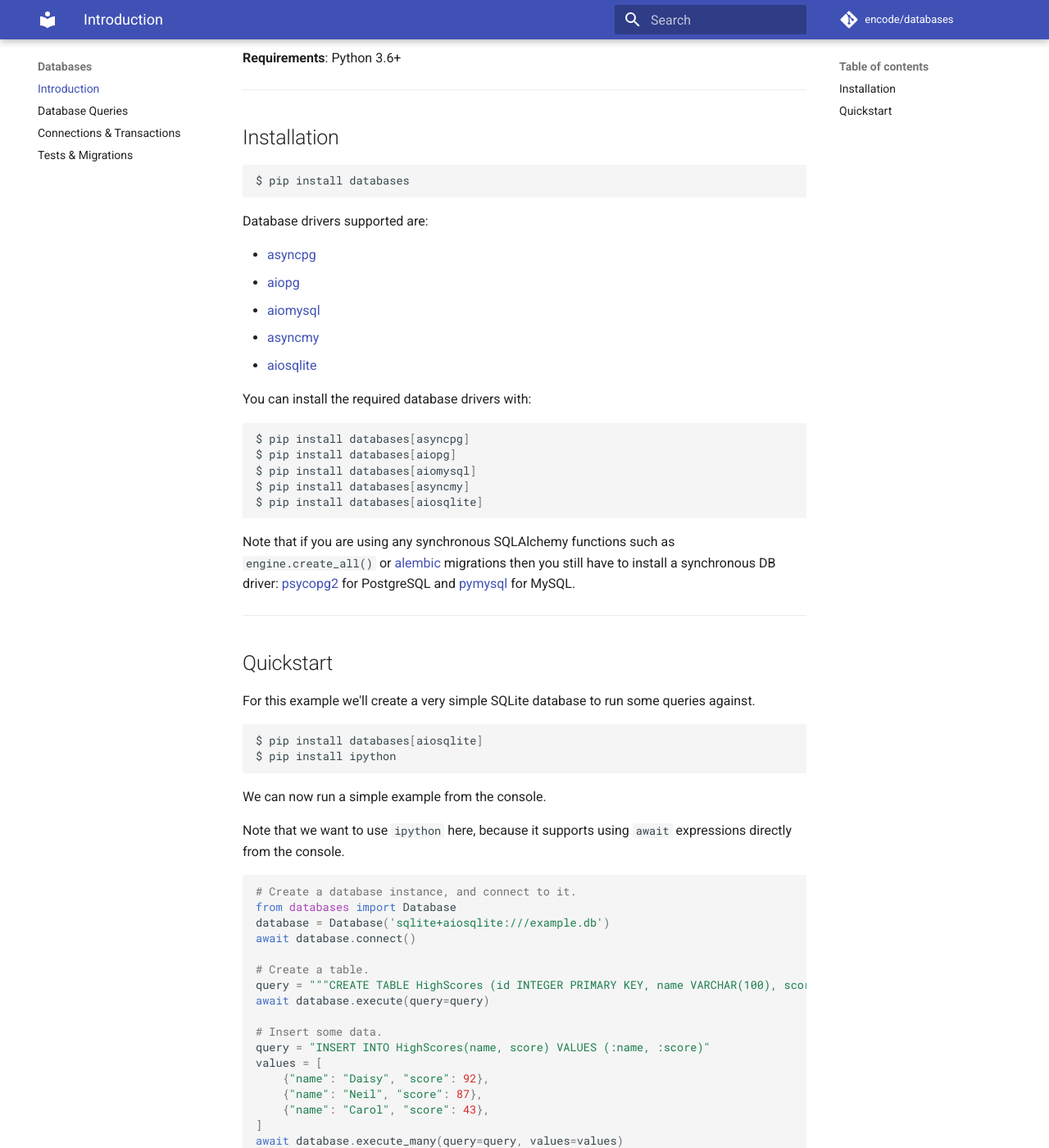
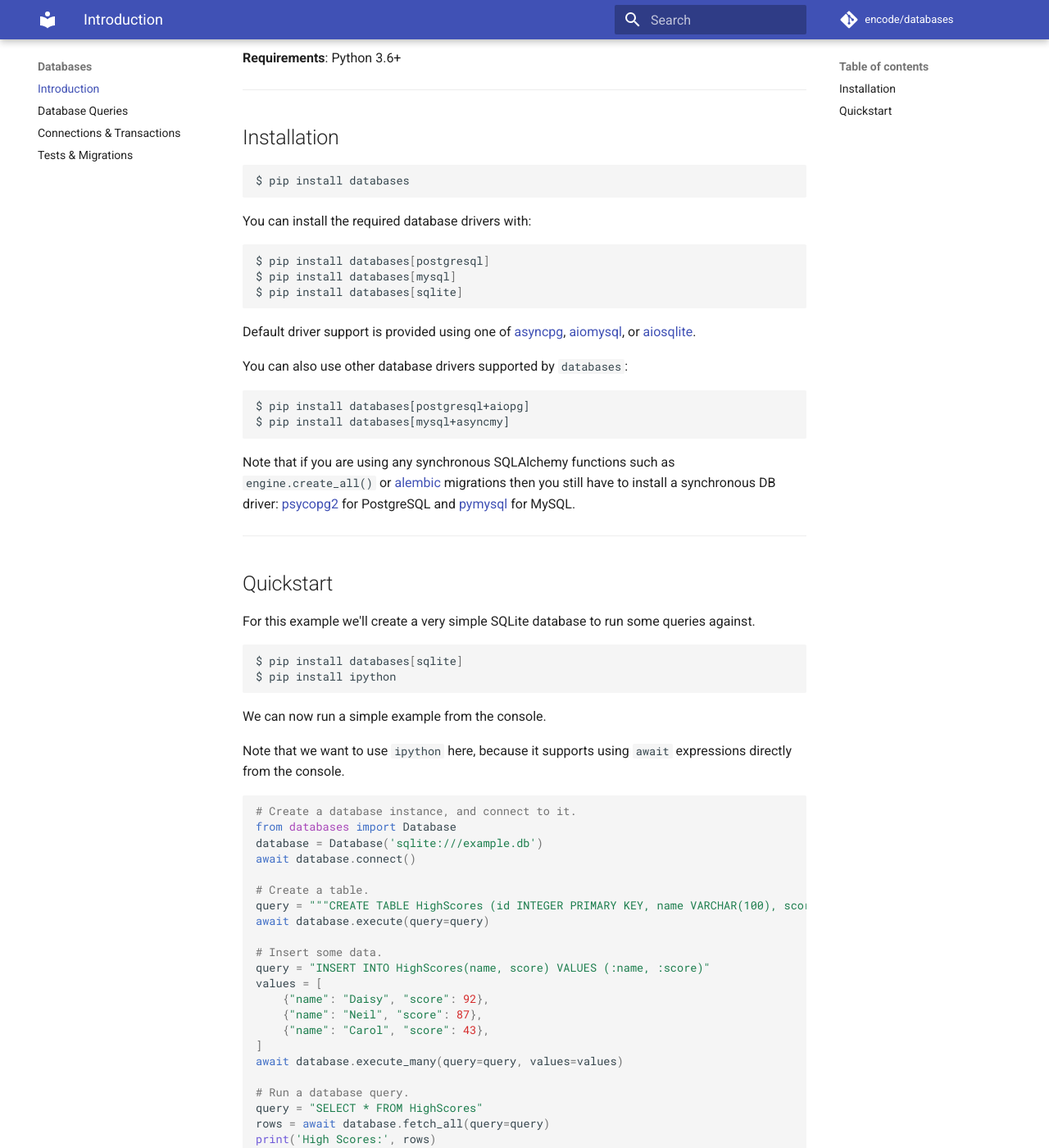
Before and after one commit to encode/databases, an MkDocs documentation site: the page built from docs/index.md, in a window 1280 px wide and 1400 px high, scrolled down 341 px. Shown: the whole window at 82% size. Built offline with MkDocs 1.6.1 and Material for MkDocs 9.7.7, drawn with Linux system fonts in a browser that asks for light colours; comment, search, counter and statistics services are not loaded.

Commit message:
Revert "Switch extra installations to specific drivers (#436)"
This reverts commit c2417cd2a11c517161d08c9eb1281bdf05b82a07.

````diff
--- a/docs/index.md
+++ b/docs/index.md
@@ -27,22 +27,21 @@
 $ pip install databases
 ```
 
-Database drivers supported are:
-
-* [asyncpg][asyncpg]
-* [aiopg][aiopg]
-* [aiomysql][aiomysql]
-* [asyncmy][asyncmy]
-* [aiosqlite][aiosqlite]
-
 You can install the required database drivers with:
 
 ```shell
-$ pip install databases[asyncpg]
-$ pip install databases[aiopg]
-$ pip install databases[aiomysql]
-$ pip install databases[asyncmy]
-$ pip install databases[aiosqlite]
+$ pip install databases[postgresql]
+$ pip install databases[mysql]
+$ pip install databases[sqlite]
+```
+
+Default driver support is provided using one of [asyncpg][asyncpg], [aiomysql][aiomysql], or [aiosqlite][aiosqlite].
+
+You can also use other database drivers supported by `databases`:
+
+```shel
+$ pip install databases[postgresql+aiopg]
+$ pip install databases[mysql+asyncmy]
 ```
 
 Note that if you are using any synchronous SQLAlchemy functions such as `engine.create_all()` or [alembic][alembic] migrations then you still have to install a synchronous DB driver: [psycopg2][psycopg2] for PostgreSQL and [pymysql][pymysql] for MySQL.
@@ -55,7 +54,7 @@
 queries against.
 
 ```shell
-$ pip install databases[aiosqlite]
+$ pip install databases[sqlite]
 $ pip install ipython
 ```
 
@@ -67,7 +66,7 @@
 ```python
 # Create a database instance, and connect to it.
 from databases import Database
-database = Database('sqlite+aiosqlite:///example.db')
+database = Database('sqlite:///example.db')
 await database.connect()
 
 # Create a table.
@@ -102,10 +101,8 @@
 [psycopg2]: https://www.psycopg.org/
 [pymysql]: https://github.com/PyMySQL/PyMySQL
 [asyncpg]: https://github.com/MagicStack/asyncpg
-[aiopg]: https://github.com/aio-libs/aiopg
 [aiomysql]: https://github.com/aio-libs/aiomysql
-[asyncmy]: https://github.com/long2ice/asyncmy
-[aiosqlite]: https://github.com/omnilib/aiosqlite
+[aiosqlite]: https://github.com/jreese/aiosqlite
 
 [starlette]: https://github.com/encode/starlette
 [sanic]: https://github.com/huge-success/sanic
````
Also changed, not shown: README.md (+15 -18 lines), docs/connections_and_transactions.md (+3 -3 lines), docs/database_queries.md (+1 -1 lines), setup.py (+2 -5 lines).
